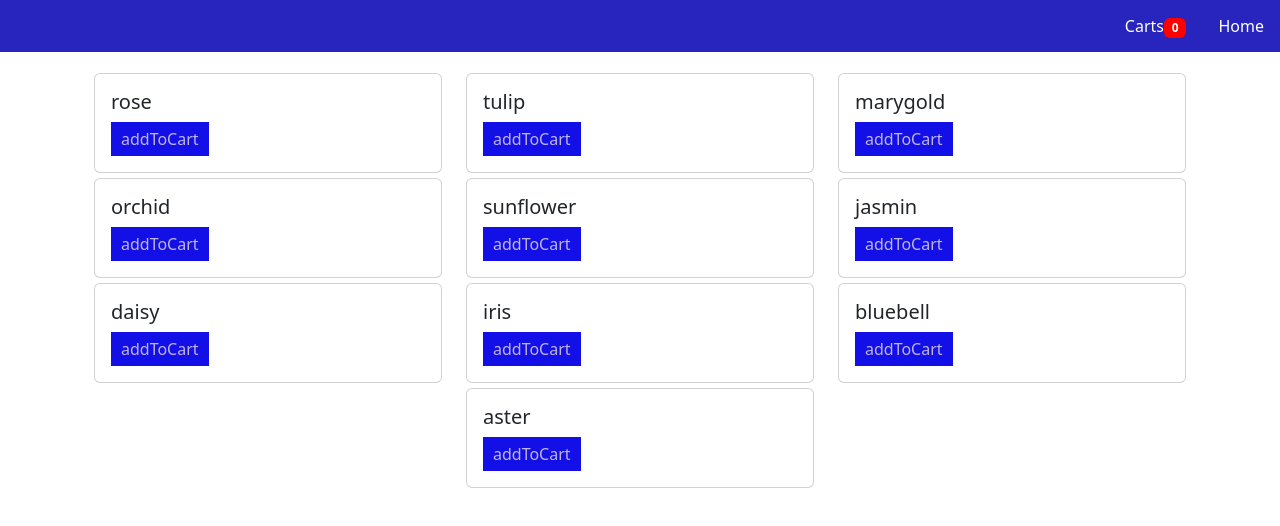
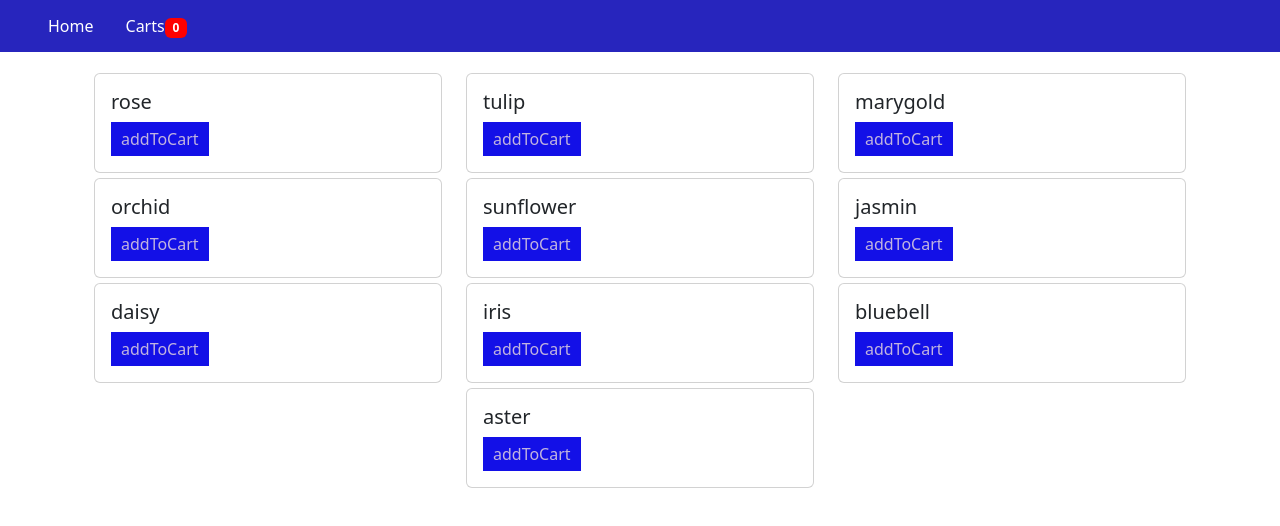
Before and after one commit to nabanitadutta874/react-cart, a React (Create React App) app: page / in a window 1280 px wide. Shown: the top 526 px of the page. Built offline with nearby package versions, Linux system fonts and the light colour scheme.

Commit message:
1 file modified

```diff
--- a/src/navbar.css
+++ b/src/navbar.css
@@ -7,7 +7,7 @@ ul {
 }
 li {
   display: inline;
-  float: right;
+  float: left;
 }
 li a {
   display: block;
@@ -21,7 +21,7 @@ li a:hover {
   background-color: white;
 }
 li a .active {
-  background-color: #04AA6D;
+  background-color: #04aa6d;
 }
 .badge {
   background-color: red;
```
